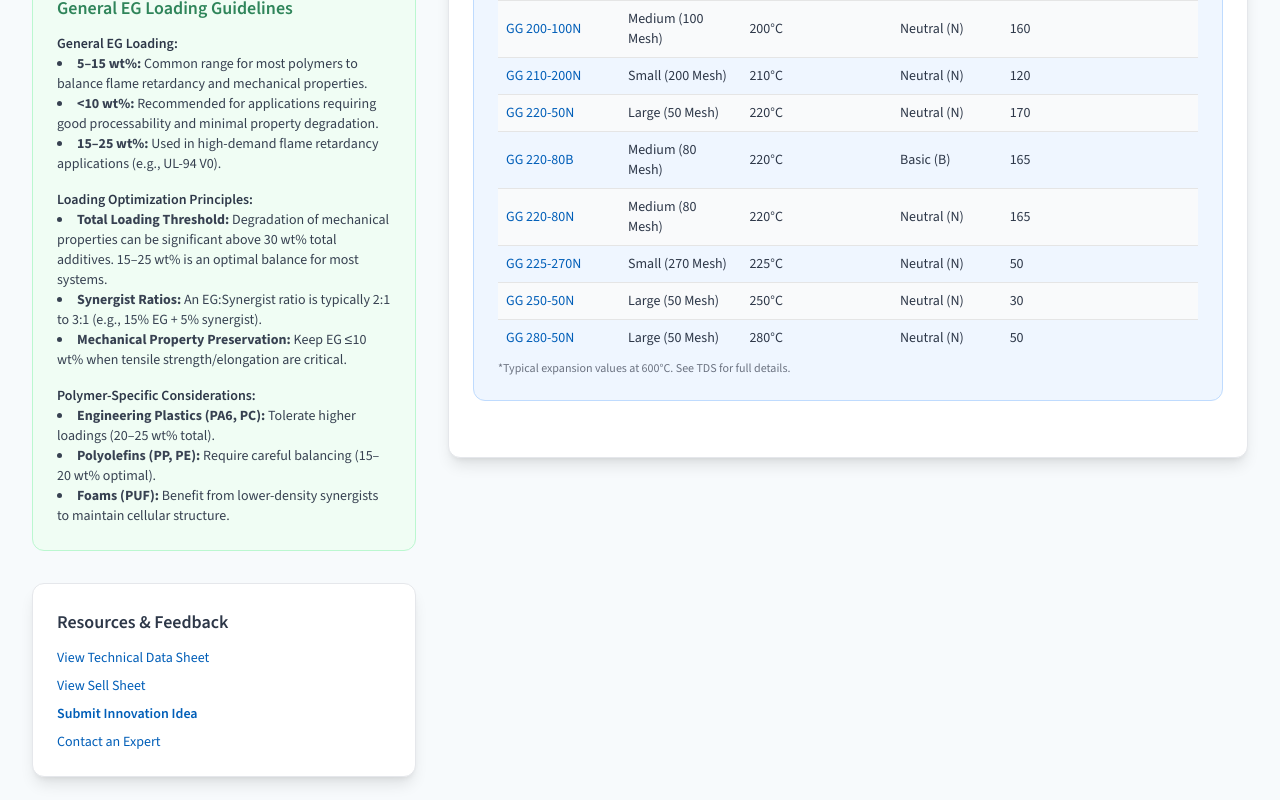
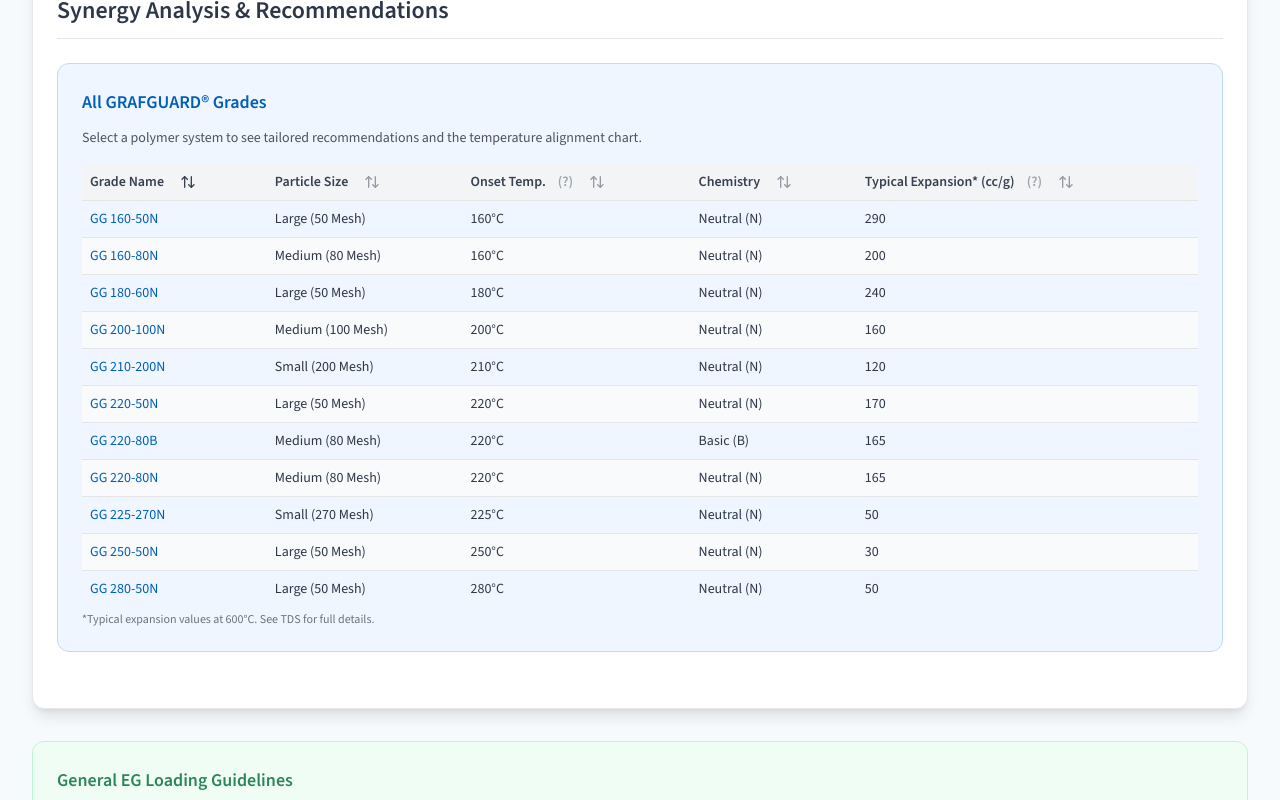
Before and after one commit to LynyrdGrynyrd/GRAFGUARDSynergySelector, a Next.js app: page / in a window 1280 px wide. Shown: the part 1000-1800 px from the top of the page. Built offline with nearby package versions, Linux system fonts and the light colour scheme.

Commit message:
[dyad] Reorder cards into a single-column layout - wrote 1 file(s)

```diff
--- a/src/components/synergy-selector.tsx
+++ b/src/components/synergy-selector.tsx
@@ -119,10 +119,9 @@ export function SynergySelector() {
   return (
     <div className="container mx-auto p-4 sm:p-6 lg:p-8">
       <Header />
+
+      <div className="mt-8 space-y-8">
         <EducationalSection />
-
-      <div className="grid grid-cols-1 lg:grid-cols-3 gap-8 mt-8">
-        <aside className="lg:col-span-1 space-y-8">
         <ControlPanel
           polymerId={polymerId}
           synergistId={synergistId}
@@ -134,11 +133,6 @@ export function SynergySelector() {
           onUnitChange={handleUnitChange}
           resetTool={resetTool}
         />
-          <Guidelines />
-          <Resources />
-        </aside>
-
-        <main className="lg:col-span-2">
         <ResultsDisplay
           polymer={selectedPolymer}
           synergist={selectedSynergist}
@@ -150,7 +144,8 @@ export function SynergySelector() {
           requestSort={requestSort}
           onGradeClick={handleGradeClick}
         />
-        </main>
+        <Guidelines />
+        <Resources />
       </div>
 
       <Footer />
```
Lines whose indentation alone changed are shown as unchanged.
